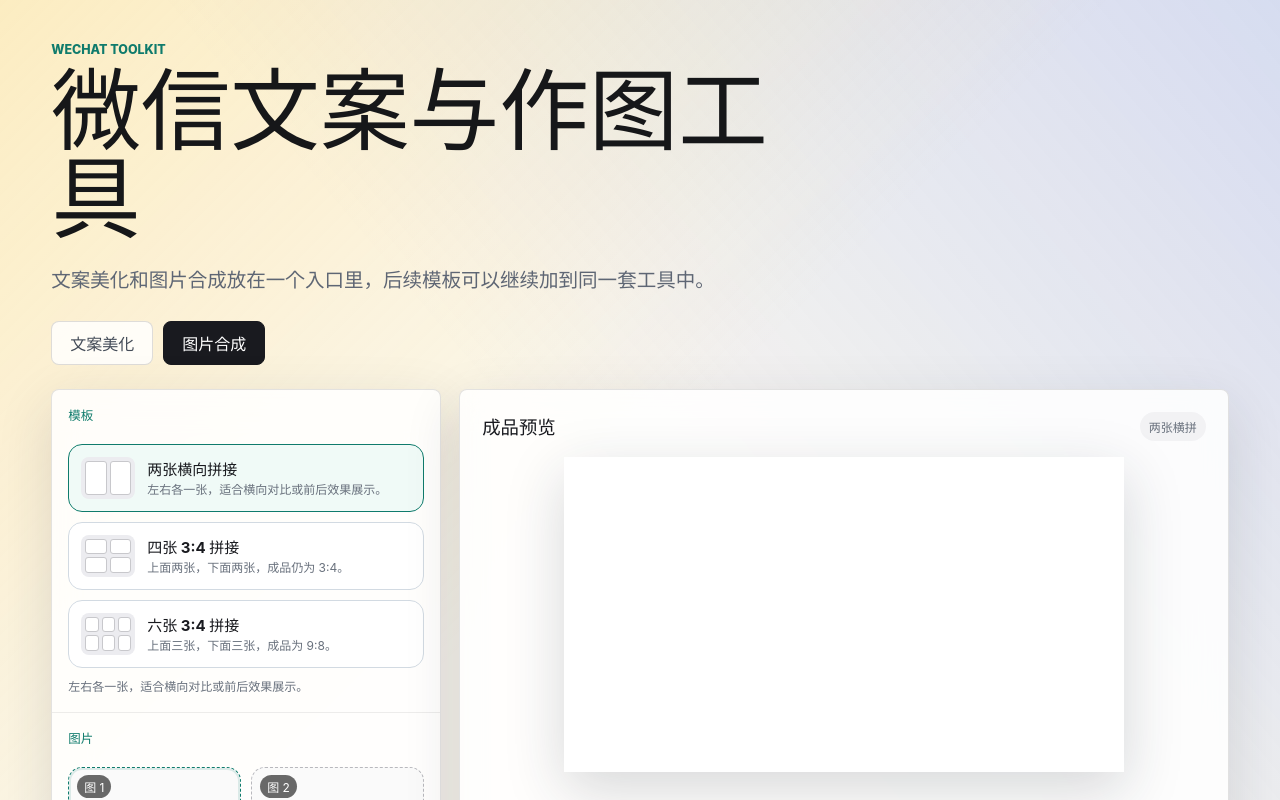
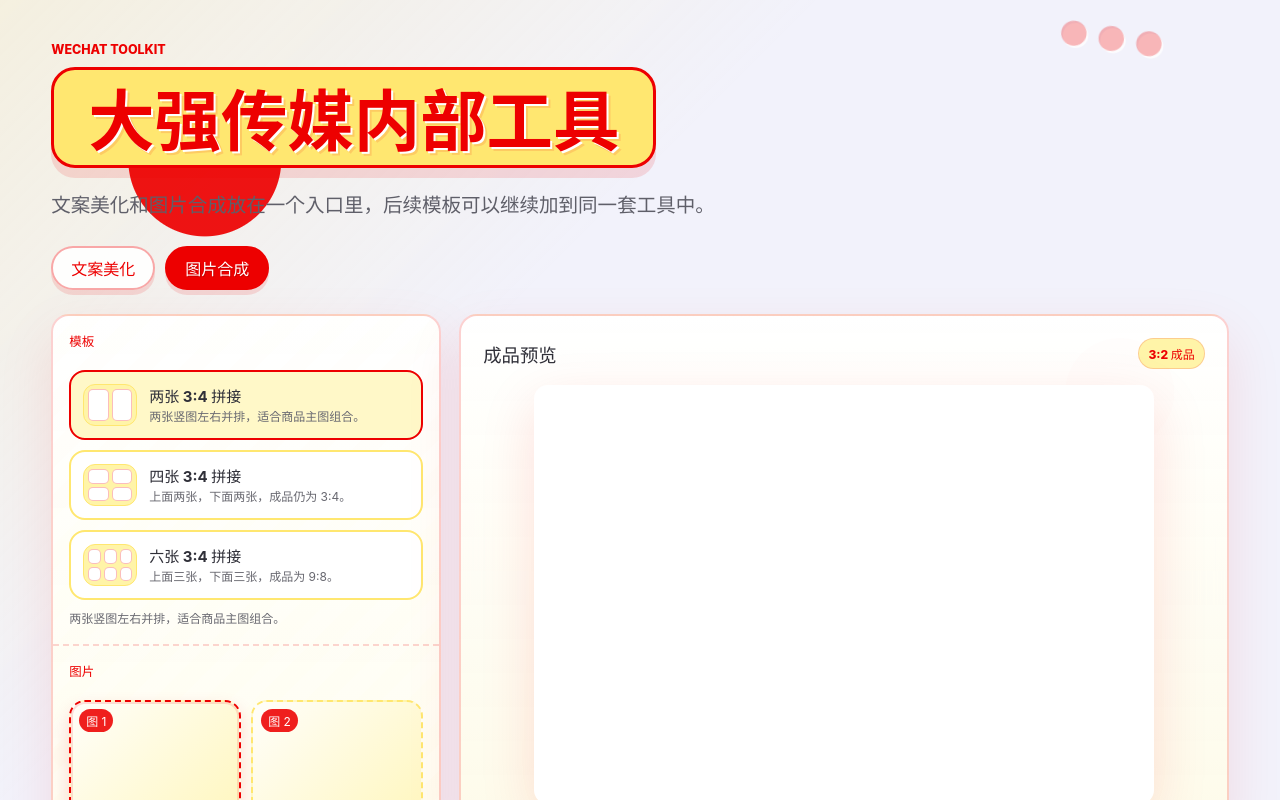
Before and after one commit to jojo-cho/number-font-tool, a React (Vite) app: page / in a window 1280 px wide. Both pictures are taken after a click on the button "图片合成". Shown: the top 800 px of the page. Built offline with nearby package versions, Linux system fonts and the light colour scheme.

Commit message:
Refine collage tool layout and theme

```diff
--- a/src/App.css
+++ b/src/App.css
@@ -2,22 +2,53 @@
   min-height: 100vh;
   padding: 42px clamp(18px, 4vw, 56px) 56px;
   background:
-    linear-gradient(135deg, rgba(255, 210, 77, 0.28), transparent 34%),
-    linear-gradient(230deg, rgba(64, 112, 244, 0.2), transparent 38%),
-    #fbf7ef;
-  color: #191a1f;
+    radial-gradient(circle at 16% 14%, rgba(237, 0, 0, 0.92) 0 76px, transparent 77px),
+    radial-gradient(circle at 84% 82%, rgba(255, 231, 112, 0.88) 0 94px, transparent 95px),
+    linear-gradient(135deg, rgba(255, 231, 112, 0.2), transparent 34%),
+    #f2f2fb;
+  color: #2f2f38;
+  position: relative;
+  overflow-x: hidden;
+}
+
+.app-shell::before,
+.app-shell::after {
+  position: fixed;
+  z-index: 0;
+  color: rgba(237, 0, 0, 0.28);
+  font-weight: 900;
+  pointer-events: none;
+  text-shadow: 2px 2px 0 rgba(255, 255, 255, 0.78);
+}
+
+.app-shell::before {
+  content: "●  ●  ●";
+  top: 18px;
+  right: 9vw;
+  font-size: 34px;
+  transform: rotate(8deg);
+}
+
+.app-shell::after {
+  content: "●  ●";
+  left: 4vw;
+  bottom: 28px;
+  font-size: 30px;
+  transform: rotate(-7deg);
 }
 
 .hero-section {
   width: min(1180px, 100%);
   margin: 0 auto 24px;
   display: block;
+  position: relative;
+  z-index: 1;
 }
 
 .eyebrow,
 .panel-kicker {
   margin: 0 0 10px;
-  color: #0f7b6c;
+  color: #ed0000;
   font-size: 0.78rem;
   font-weight: 850;
   letter-spacing: 0;
@@ -26,17 +57,31 @@
 
 .hero-section h1 {
   margin: 0;
-  max-width: 760px;
-  color: #161719;
-  font-size: clamp(2.5rem, 7vw, 5.8rem);
-  line-height: 0.98;
+  width: fit-content;
+  max-width: 100%;
+  border: 3px solid #ed0000;
+  border-radius: 24px;
+  padding: 12px clamp(18px, 4vw, 34px) 14px;
+  background: #ffe770;
+  color: #ed0000;
+  font-family:
+    "Source Han Sans SC", "Noto Sans CJK SC", "思源黑体", "Source Han Sans CN",
+    "PingFang SC", "Microsoft YaHei", sans-serif;
+  font-size: clamp(1.45rem, 5.3vw, 4.15rem);
+  font-weight: 900;
+  line-height: 1.04;
   letter-spacing: 0;
+  white-space: nowrap;
+  text-shadow:
+    2px 2px 0 #ffffff,
+    4px 4px 0 rgba(237, 0, 0, 0.12);
+  box-shadow: 0 10px 0 rgba(237, 0, 0, 0.12);
 }
 
 .hero-subtitle {
   max-width: 680px;
   margin: 20px 0 0;
-  color: #5e6674;
+  color: #5f5f69;
   font-size: clamp(1rem, 2vw, 1.22rem);
   line-height: 1.75;
 }
@@ -50,18 +95,20 @@
 
 .mode-tab {
   min-height: 44px;
-  border: 1px solid rgba(25, 26, 31, 0.14);
-  border-radius: 8px;
+  border: 2px solid rgba(237, 0, 0, 0.34);
+  border-radius: 999px;
   padding: 0 18px;
-  background: rgba(255, 255, 255, 0.82);
-  color: #434b57;
+  background: rgba(255, 255, 255, 0.88);
+  color: #ed0000;
   font-weight: 850;
+  box-shadow: 0 5px 0 rgba(237, 0, 0, 0.12);
 }
 
 .mode-tab.active {
-  border-color: #191a1f;
-  background: #191a1f;
-  color: #fff;
+  border-color: #ed0000;
+  background: #ed0000;
+  color: #ffffff;
+  text-shadow: 1px 1px 0 rgba(110, 0, 0, 0.28);
 }
 
 .tool-grid {
@@ -70,14 +117,20 @@
   display: grid;
   grid-template-columns: minmax(0, 1fr) minmax(0, 1fr);
   gap: 18px;
+  position: relative;
+  z-index: 1;
 }
 
 .panel,
 .poster-controls {
-  border: 1px solid rgba(25, 26, 31, 0.12);
-  border-radius: 8px;
-  background: rgba(255, 255, 255, 0.86);
-  box-shadow: 0 18px 55px rgba(36, 44, 56, 0.14);
+  border: 2px solid rgba(237, 0, 0, 0.18);
+  border-radius: 18px;
+  background:
+    linear-gradient(180deg, rgba(255, 255, 255, 0.94), rgba(255, 252, 232, 0.9)),
+    repeating-linear-gradient(135deg, rgba(255, 255, 255, 0.24) 0 18px, rgba(255, 231, 112, 0.22) 18px 36px);
+  box-shadow:
+    0 14px 0 rgba(255, 231, 112, 0.28),
+    0 22px 55px rgba(237, 0, 0, 0.1);
   backdrop-filter: blur(18px);
 }
 
@@ -99,7 +152,7 @@
 
 .panel h2 {
   margin: 0;
-  color: #191a1f;
+  color: #2f2f38;
   font-size: 1.45rem;
   line-height: 1.2;
 }
@@ -108,10 +161,11 @@
   flex: 0 0 auto;
   border-radius: 999px;
   padding: 7px 12px;
-  background: #eef4f2;
-  color: #0f7b6c;
+  background: #fff4a8;
+  color: #ed0000;
   font-size: 0.88rem;
   font-weight: 800;
+  border: 1px solid rgba(237, 0, 0, 0.18);
 }
 
 textarea,
@@ -119,11 +173,11 @@
   width: 100%;
   flex: 1;
   min-height: 420px;
-  border: 1px solid #dce2e8;
-  border-radius: 8px;
+  border: 2px solid #ffe770;
+  border-radius: 14px;
   padding: 18px;
-  background: #fffdf9;
-  color: #1d2026;
+  background: #fffefa;
+  color: #2f2f38;
   font: inherit;
   font-size: 1.03rem;
   line-height: 1.72;
@@ -137,14 +191,14 @@
 }
 
 textarea:focus {
-  border-color: #0f7b6c;
-  box-shadow: 0 0 0 4px rgba(15, 123, 108, 0.15);
+  border-color: #ed0000;
+  box-shadow: 0 0 0 4px rgba(237, 0, 0, 0.12);
 }
 
 input:focus,
 select:focus {
-  border-color: #0f7b6c;
-  box-shadow: 0 0 0 4px rgba(15, 123, 108, 0.15);
+  border-color: #ed0000;
+  box-shadow: 0 0 0 4px rgba(237, 0, 0, 0.12);
   outline: none;
 }
 
@@ -159,11 +213,19 @@
   margin-top: 16px;
 }
 
+.header-actions {
+  display: flex;
+  align-items: center;
+  justify-content: flex-end;
+  gap: 10px;
+  flex: 0 0 auto;
+}
+
 .ghost-button,
 .danger-button,
 .copy-button {
   min-height: 44px;
-  border-radius: 8px;
+  border-radius: 999px;
   padding: 0 16px;
   font-weight: 850;
   transition:
@@ -173,21 +235,22 @@
 }
 
 .ghost-button {
-  border: 1px solid #d2dae2;
+  border: 2px solid #ffe770;
   background: #fff;
-  color: #434b57;
+  color: #ed0000;
 }
 
 .danger-button {
-  border: 1px solid rgba(178, 44, 44, 0.22);
-  background: #fff3f1;
-  color: #a2342c;
+  border: 2px solid rgba(237, 0, 0, 0.26);
+  background: #fff4a8;
+  color: #ed0000;
 }
 
 .copy-button {
   border: 0;
-  background: #191a1f;
+  background: #ed0000;
   color: #fff;
+  box-shadow: 0 6px 0 rgba(237, 0, 0, 0.18);
 }
 
 .ghost-button:hover,
@@ -197,12 +260,12 @@
 }
 
 .danger-button:hover {
-  border-color: rgba(178, 44, 44, 0.38);
-  background: #ffe6e1;
+  border-color: rgba(237, 0, 0, 0.44);
+  background: #ffe770;
 }
 
 .copy-button:hover {
-  background: #0f7b6c;
+  background: #cf0000;
 }
 
 .tips-row {
@@ -215,10 +278,11 @@
 .tips-row span {
   border-radius: 999px;
   padding: 7px 10px;
-  background: #f4eee2;
-  color: #6b5b39;
+  background: #fff4a8;
+  color: #ed0000;
   font-size: 0.84rem;
   font-weight: 780;
+  border: 1px solid rgba(237, 0, 0, 0.16);
 }
 
 .toast {
@@ -226,12 +290,13 @@
   left: 50%;
   bottom: 26px;
   transform: translateX(-50%);
-  border-radius: 8px;
+  border-radius: 999px;
   padding: 12px 16px;
-  background: #191a1f;
+  background: #ed0000;
   color: #fff;
   font-weight: 850;
-  box-shadow: 0 18px 40px rgba(25, 26, 31, 0.28);
+  box-shadow: 0 18px 40px rgba(237, 0, 0, 0.24);
+  z-index: 5;
 }
 
 .poster-layout {
@@ -240,11 +305,34 @@
   display: grid;
   grid-template-columns: minmax(320px, 390px) minmax(360px, 1fr);
   gap: 18px;
+  position: relative;
+  z-index: 1;
+  align-items: start;
 }
 
 .poster-controls {
   align-self: start;
-  overflow: hidden;
+  max-height: calc(100vh - 28px);
+  overflow-y: auto;
+  overscroll-behavior: contain;
+  position: sticky;
+  top: 14px;
+  scrollbar-color: #ed0000 #fff4a8;
+  scrollbar-width: thin;
+}
+
+.poster-controls::-webkit-scrollbar {
+  width: 10px;
+}
+
+.poster-controls::-webkit-scrollbar-track {
+  background: #fff4a8;
+  border-radius: 999px;
+}
+
+.poster-controls::-webkit-scrollbar-thumb {
+  background: #ed0000;
+  border-radius: 999px;
 }
 
 .stitch-templates {
@@ -254,14 +342,14 @@
 
 .stitch-template {
   width: 100%;
-  border: 1px solid #d2dae2;
-  border-radius: 14px;
+  border: 2px solid #ffe770;
+  border-radius: 16px;
   padding: 12px;
   display: flex;
   align-items: center;
   gap: 12px;
-  background: #fff;
-  color: #191a1f;
+  background: #ffffff;
+  color: #2f2f38;
   text-align: left;
   transition:
     background-color 140ms ease,
@@ -270,8 +358,8 @@
 
 .stitch-template:hover,
 .stitch-template.active {
-  border-color: #0f7b6c;
-  background: #f0faf7;
+  border-color: #ed0000;
+  background: #fff8c8;
 }
 
 .stitch-template strong {
@@ -282,7 +370,7 @@
 .stitch-template small {
   display: block;
   margin-top: 3px;
-  color: #69717d;
+  color: #686870;
   font-size: 12px;
   line-height: 1.35;
 }
@@ -290,12 +378,13 @@
 .stitch-icon {
   width: 54px;
   height: 42px;
-  border-radius: 8px;
+  border-radius: 12px;
   padding: 4px;
   display: grid;
   gap: 3px;
   flex: 0 0 auto;
-  background: #ececf0;
+  background: #fff4a8;
+  border: 1px solid #ffe770;
 }
 
 .stitch-icon.two {
@@ -313,8 +402,8 @@
 }
 
 .stitch-icon span {
-  border: 1px solid #c8c8cc;
-  border-radius: 3px;
+  border: 1px solid rgba(237, 0, 0, 0.26);
+  border-radius: 5px;
   background: #fff;
 }
 
@@ -322,14 +411,14 @@
   display: grid;
   gap: 10px;
   padding: 16px;
-  border-bottom: 1px solid rgba(25, 26, 31, 0.08);
+  border-bottom: 2px dashed rgba(237, 0, 0, 0.16);
 }
 
 .control-section label {
   display: grid;
   gap: 6px;
   min-width: 0;
-  color: #3b414a;
+  color: #55555e;
   font-size: 12px;
   font-weight: 780;
 }
@@ -338,11 +427,11 @@
 .control-section select {
   width: 100%;
   min-height: 36px;
-  border: 1px solid #cfd7df;
-  border-radius: 8px;
+  border: 2px solid #ffe770;
+  border-radius: 12px;
   padding: 7px 9px;
-  background: #fffdf9;
-  color: #191a1f;
+  background: #fffefa;
+  color: #2f2f38;
   font: inherit;
 }
 
@@ -352,7 +441,7 @@
 }
 
 .control-section input[type="range"] {
-  accent-color: #0f7b6c;
+  accent-color: #ed0000;
 }
 
 .control-section .toggle-row {
@@ -366,7 +455,7 @@
 .control-section .toggle-row input {
   width: 16px;
   min-height: 16px;
-  accent-color: #0f7b6c;
+  accent-color: #ed0000;
 }
 
 .field-grid {
@@ -412,13 +501,14 @@
 .image-slot {
   position: relative;
   aspect-ratio: 3 / 4;
-  border: 1.5px dashed #b8b8bd;
-  border-radius: 14px;
+  border: 2px dashed #ffe770;
+  border-radius: 16px;
   display: flex;
   align-items: center;
   justify-content: center;
   overflow: hidden;
-  background: #fafafa;
+  background:
+    linear-gradient(135deg, #fffefa, #fff4a8);
   cursor: pointer;
 }
 
@@ -428,8 +518,10 @@
 
 .image-slot:hover,
 .image-slot.active {
-  border-color: #0f7b6c;
-  box-shadow: inset 0 0 0 2px rgba(15, 123, 108, 0.13);
+  border-color: #ed0000;
+  box-shadow:
+    inset 0 0 0 2px rgba(237, 0, 0, 0.12),
+    0 8px 18px rgba(237, 0, 0, 0.14);
 }
 
 .image-slot img {
@@ -439,7 +531,7 @@
 }
 
 .image-slot .plus {
-  color: #98989d;
+  color: #ed0000;
   font-size: 26px;
 }
 
@@ -449,7 +541,7 @@
   left: 8px;
   border-radius: 999px;
   padding: 3px 7px;
-  background: rgba(0, 0, 0, 0.58);
+  background: rgba(237, 0, 0, 0.88);
   color: #fff;
   font-size: 12px;
   font-style: normal;
@@ -457,7 +549,7 @@
 
 .small-note {
   margin: 0;
-  color: #69717d;
+  color: #686870;
   font-size: 12px;
   line-height: 1.5;
 }
@@ -467,34 +559,42 @@
   grid-template-columns: 1fr 1fr;
   gap: 10px;
   padding: 16px;
-  background: #fffaf2;
+  background: #fff8c8;
 }
 
 .fallback-link {
   min-height: 40px;
-  border-radius: 8px;
+  border-radius: 999px;
   grid-column: 1 / -1;
   display: inline-flex;
   align-items: center;
   justify-content: center;
-  background: #eef4f2;
-  color: #0f7b6c;
+  background: #fff;
+  color: #ed0000;
   font-weight: 850;
   text-decoration: none;
+  border: 2px solid #ffe770;
 }
 
 .poster-stage {
   min-width: 0;
-  border: 1px solid rgba(25, 26, 31, 0.12);
-  border-radius: 8px;
+  border: 2px solid rgba(237, 0, 0, 0.18);
+  border-radius: 18px;
   padding: 22px;
   display: flex;
   flex-direction: column;
   align-items: stretch;
-  overflow: auto;
-  background: rgba(255, 255, 255, 0.86);
-  box-shadow: 0 18px 55px rgba(36, 44, 56, 0.14);
+  overflow: visible;
+  background:
+    linear-gradient(180deg, rgba(255, 255, 255, 0.96), rgba(255, 252, 232, 0.9)),
+    radial-gradient(circle at 86% 15%, rgba(237, 0, 0, 0.16) 0 54px, transparent 55px);
+  box-shadow:
+    0 14px 0 rgba(255, 231, 112, 0.28),
+    0 22px 55px rgba(237, 0, 0, 0.1);
   backdrop-filter: blur(18px);
+  position: sticky;
+  top: 14px;
+  max-height: none;
 }
 
 .preview-head {
@@ -507,26 +607,64 @@
 
 .preview-head h2 {
   margin: 0;
-  color: #191a1f;
+  color: #2f2f38;
   font-size: 1.15rem;
 }
 
 .preview-badge {
   border-radius: 999px;
   padding: 6px 9px;
-  background: #f2f2f4;
-  color: #69717d;
+  background: #fff4a8;
+  color: #ed0000;
   font-size: 12px;
   font-weight: 780;
+  border: 1px solid rgba(237, 0, 0, 0.16);
 }
 
 .poster-stage canvas {
-  width: min(100%, 560px);
+  width: min(100%, 620px);
+  max-height: calc(100vh - 130px);
   height: auto;
   display: block;
   align-self: center;
   background: #fff;
-  box-shadow: 0 18px 55px rgba(36, 44, 56, 0.18);
+  border: 8px solid #ffffff;
+  border-radius: 14px;
+  box-shadow: 0 18px 55px rgba(237, 0, 0, 0.13);
+}
+
+.poster-stage.template-four canvas {
+  width: auto;
+  height: min(72vh, 760px);
+  max-width: 100%;
+  max-height: none;
+}
+
+.poster-stage.template-six canvas {
+  width: min(100%, 720px);
+}
+
+.slot-delete {
+  position: absolute;
+  top: 7px;
+  right: 8px;
+  width: 26px;
+  height: 26px;
+  border: 0;
+  border-radius: 999px;
+  display: grid;
+  place-items: center;
+  background: #ffe770;
+  color: #ed0000;
+  font-size: 20px;
+  font-weight: 900;
+  line-height: 1;
+  box-shadow: 0 2px 0 rgba(237, 0, 0, 0.16);
+}
+
+.slot-delete:hover {
+  background: #ed0000;
+  color: #fff;
 }
 
 @media (max-width: 920px) {
@@ -537,6 +675,12 @@
   .tool-grid,
   .poster-layout {
     grid-template-columns: 1fr;
+  }
+
+  .poster-controls,
+  .poster-stage {
+    position: static;
+    max-height: none;
   }
 
   .panel {
--- a/src/App.jsx
+++ b/src/App.jsx
@@ -53,15 +53,15 @@
 
 const stitchTemplates = {
   two: {
-    name: "两张横向拼接",
-    note: "左右各一张，适合横向对比或前后效果展示。",
+    name: "两张 3:4 拼接",
+    note: "两张竖图左右并排，适合商品主图组合。",
     count: 2,
     cols: 2,
     rows: 1,
-    width: 1600,
-    height: 900,
-    slotClass: "wide",
-    badge: "两张横拼",
+    width: 1200,
+    height: 800,
+    slotClass: "portrait",
+    badge: "3:2 成品",
   },
   four: {
     name: "四张 3:4 拼接",
@@ -86,6 +86,57 @@
     badge: "9:8 成品",
   },
 };
+
+const storageKey = "wechat-tool-collage-state-v2";
+
+const defaultWatermark = {
+  enabled: true,
+  line1: "淘宝闪购搜",
+  line2: "300466",
+  line3: "领外卖红包",
+  size: 28,
+  opacity: 30,
+  groupGap: 180,
+  color: "#ffffff",
+};
+
+const defaultHeadline = {
+  enabled: false,
+  line1: "爆品热销榜",
+  line2: "京鲜生水果",
+  size: 96,
+  color: "#ffd82f",
+};
+
+function emptyImagesByTemplate() {
+  return Object.fromEntries(
+    Object.entries(stitchTemplates).map(([key, template]) => [
+      key,
+      Array(template.count).fill(null),
+    ]),
+  );
+}
+
+function readSavedPosterState() {
+  try {
+    const saved = JSON.parse(window.localStorage.getItem(storageKey) || "{}");
+    return {
+      templateKey: stitchTemplates[saved.templateKey] ? saved.templateKey : "two",
+      gap: saved.gap ?? 0,
+      format: saved.format || "image/png",
+      watermark: { ...defaultWatermark, ...(saved.watermark || {}) },
+      headline: { ...defaultHeadline, ...(saved.headline || {}) },
+    };
+  } catch {
+    return {
+      templateKey: "two",
+      gap: 0,
+      format: "image/png",
+      watermark: defaultWatermark,
+      headline: defaultHeadline,
+    };
+  }
+}
 
 function replaceByMap(text, map) {
   return Object.entries(map).reduce(
@@ -197,7 +248,12 @@
               <p className="panel-kicker">输入</p>
               <h2>原始文案</h2>
             </div>
-            <span className="count-pill">{input.length} 字</span>
+            <div className="header-actions">
+              <span className="count-pill">{input.length} 字</span>
+              <button className="danger-button" type="button" onClick={() => setInput("")}>
+                一键删除
+              </button>
+            </div>
           </div>
 
           <textarea
@@ -208,9 +264,6 @@
           />
 
           <div className="button-row">
-            <button className="danger-button" type="button" onClick={() => setInput("")}>
-              一键删除
-            </button>
             <button className="ghost-button" type="button" onClick={() => setInput(sampleText)}>
               恢复示例
             </button>
@@ -245,39 +298,55 @@
 
 function PosterComposer({ showToast }) {
   const canvasRef = useRef(null);
-  const [templateKey, setTemplateKey] = useState("two");
-  const [images, setImages] = useState(() => Array(stitchTemplates.two.count).fill(null));
+  const [savedState] = useState(() => readSavedPosterState());
+  const [templateKey, setTemplateKey] = useState(savedState.templateKey);
+  const [imagesByTemplate, setImagesByTemplate] = useState(emptyImagesByTemplate);
   const [activeSlot, setActiveSlot] = useState(0);
-  const [gap, setGap] = useState(0);
-  const [format, setFormat] = useState("image/png");
-  const [watermark, setWatermark] = useState({
-    enabled: true,
-    line1: "淘宝闪购搜",
-    line2: "300466",
-    line3: "领外卖红包",
-    size: 28,
-    opacity: 30,
-    groupGap: 180,
-    color: "#ffffff",
-  });
-  const [headline, setHeadline] = useState({
-    enabled: false,
-    line1: "爆品热销榜",
-    line2: "京鲜生水果",
-    size: 96,
-  });
+  const [gap, setGap] = useState(savedState.gap);
+  const [format, setFormat] = useState(savedState.format);
+  const [watermark, setWatermark] = useState(savedState.watermark);
+  const [headline, setHeadline] = useState(savedState.headline);
   const [downloadHref, setDownloadHref] = useState("#");
   const template = stitchTemplates[templateKey];
+  const images = imagesByTemplate[templateKey] || Array(template.count).fill(null);
+
+  useEffect(() => {
+    window.localStorage.setItem(
+      storageKey,
+      JSON.stringify({
+        templateKey,
+        gap,
+        format,
+        watermark,
+        headline,
+      }),
+    );
+  }, [format, gap, headline, templateKey, watermark]);
+
+  const deleteImage = useCallback((slot = activeSlot) => {
+    setImagesByTemplate((current) => ({
+      ...current,
+      [templateKey]: current[templateKey].map((item, index) => (index === slot ? null : item)),
+    }));
+    setActiveSlot(slot);
+    showToast(`图 ${slot + 1} 已删除`);
+  }, [activeSlot, showToast, templateKey]);
 
   const resetPoster = () => {
-    setImages(Array(template.count).fill(null));
+    setImagesByTemplate((current) => ({
+      ...current,
+      [templateKey]: Array(template.count).fill(null),
+    }));
     setActiveSlot(0);
-    showToast("图片已清空");
+    showToast("当前模板图片已清空");
   };
 
   const applyImage = async (file, slot = activeSlot) => {
     const image = await loadImageFromFile(file);
-    setImages((current) => current.map((item, index) => (index === slot ? image : item)));
+    setImagesByTemplate((current) => ({
+      ...current,
+      [templateKey]: current[templateKey].map((item, index) => (index === slot ? image : item)),
+    }));
     setActiveSlot(Math.min(slot + 1, template.count - 1));
     showToast(`图 ${slot + 1} 已放入`);
   };
@@ -295,14 +364,32 @@
       const file = imageItem?.getAsFile() || imageFile;
       if (!file) return;
       const image = await loadImageFromFile(file);
-      setImages((current) => current.map((item, index) => (index === activeSlot ? image : item)));
+      setImagesByTemplate((current) => ({
+        ...current,
+        [templateKey]: current[templateKey].map((item, index) => (index === activeSlot ? image : item)),
+      }));
       setActiveSlot(Math.min(activeSlot + 1, template.count - 1));
       showToast(`图 ${activeSlot + 1} 已放入`);
     };
 
     document.addEventListener("paste", handlePaste);
     return () => document.removeEventListener("paste", handlePaste);
-  }, [activeSlot, showToast, template.count]);
+  }, [activeSlot, showToast, template.count, templateKey]);
+
+  useEffect(() => {
+    const handleKeyDown = (event) => {
+      const tagName = event.target?.tagName;
+      if (tagName === "INPUT" || tagName === "TEXTAREA" || tagName === "SELECT") return;
+      if (event.key !== "Delete" && event.key !== "Backspace") return;
+      if (!images[activeSlot]) return;
+
+      event.preventDefault();
+      deleteImage(activeSlot);
+    };
+
+    document.addEventListener("keydown", handleKeyDown);
+    return () => document.removeEventListener("keydown", handleKeyDown);
+  }, [activeSlot, deleteImage, images]);
 
   useEffect(() => {
     const canvas = canvasRef.current;
@@ -370,7 +457,7 @@
         ctx.lineJoin = "round";
         ctx.miterLimit = 2;
         ctx.strokeStyle = "#111111";
-        ctx.fillStyle = "#ffd82f";
+        ctx.fillStyle = headline.color || "#ffd82f";
         ctx.lineWidth = Math.max(8, size * 0.13);
         lines.forEach((line, index) => {
           const y = startY + index * lineHeight;
@@ -409,8 +496,7 @@
   const handleTemplateChange = (event) => {
     const nextKey = event.target.value;
     setTemplateKey(nextKey);
-    setImages(Array(stitchTemplates[nextKey].count).fill(null));
-    setActiveSlot(0);
+    setActiveSlot((current) => Math.min(current, stitchTemplates[nextKey].count - 1));
     showToast(`已切换到：${stitchTemplates[nextKey].name}`);
   };
 
@@ -418,6 +504,14 @@
     event.preventDefault();
     const file = event.dataTransfer.files?.[0];
     if (file) await applyImage(file, slot);
+  };
+
+  const handleSlotKeyDown = (event, slot) => {
+    if (event.key !== "Delete" && event.key !== "Backspace") return;
+    if (!images[slot]) return;
+
+    event.preventDefault();
+    deleteImage(slot);
   };
 
   return (
@@ -458,15 +552,29 @@
                   onFocus={() => setActiveSlot(index)}
                   onDragOver={(event) => event.preventDefault()}
                   onDrop={(event) => handleDrop(event, index)}
+                  onKeyDown={(event) => handleSlotKeyDown(event, index)}
                   role="button"
                   tabIndex={0}
                 >
                   {image ? <img alt={`图 ${index + 1}`} src={image.src} /> : <span className="plus">＋</span>}
                   <em>图 {index + 1}</em>
+                  {image && (
+                    <button
+                      aria-label={`删除图 ${index + 1}`}
+                      className="slot-delete"
+                      onClick={(event) => {
+                        event.stopPropagation();
+                        deleteImage(index);
+                      }}
+                      type="button"
+                    >
+                      ×
+                    </button>
+                  )}
                 </div>
               ))}
             </div>
-            <p className="small-note">复制图片后点格子按 ⌘V / Ctrl+V，或把图片直接拖进格子；连续粘贴会自动填下一个格子。</p>
+            <p className="small-note">复制图片后点格子按 ⌘V / Ctrl+V，或把图片直接拖进格子；贴错时点 × 或按 Delete 删除。</p>
           </section>
 
           <ControlSection title="拼接设置">
@@ -571,7 +679,12 @@
               min="24"
               max="180"
             />
-            <p className="small-note">花字横向居中，黄色加粗并带黑色描边，可随时关闭。</p>
+            <ColorField
+              label="文字颜色"
+              value={headline.color}
+              onChange={(value) => setHeadline((current) => ({ ...current, color: value }))}
+            />
+            <p className="small-note">花字横向居中，加粗并带黑色描边，可随时关闭。</p>
           </ControlSection>
 
           <div className="poster-actions">
@@ -581,7 +694,7 @@
           </div>
         </aside>
 
-        <div className="poster-stage">
+        <div className={`poster-stage template-${templateKey}`}>
           <div className="preview-head">
             <h2>成品预览</h2>
             <span className="preview-badge">{template.badge}</span>
@@ -645,7 +758,7 @@
       <section className="hero-section">
         <div className="hero-copy">
           <p className="eyebrow">WeChat Toolkit</p>
-          <h1>微信文案与作图工具</h1>
+          <h1>大强传媒内部工具</h1>
           <p className="hero-subtitle">
             文案美化和图片合成放在一个入口里，后续模板可以继续加到同一套工具中。
           </p>
```
